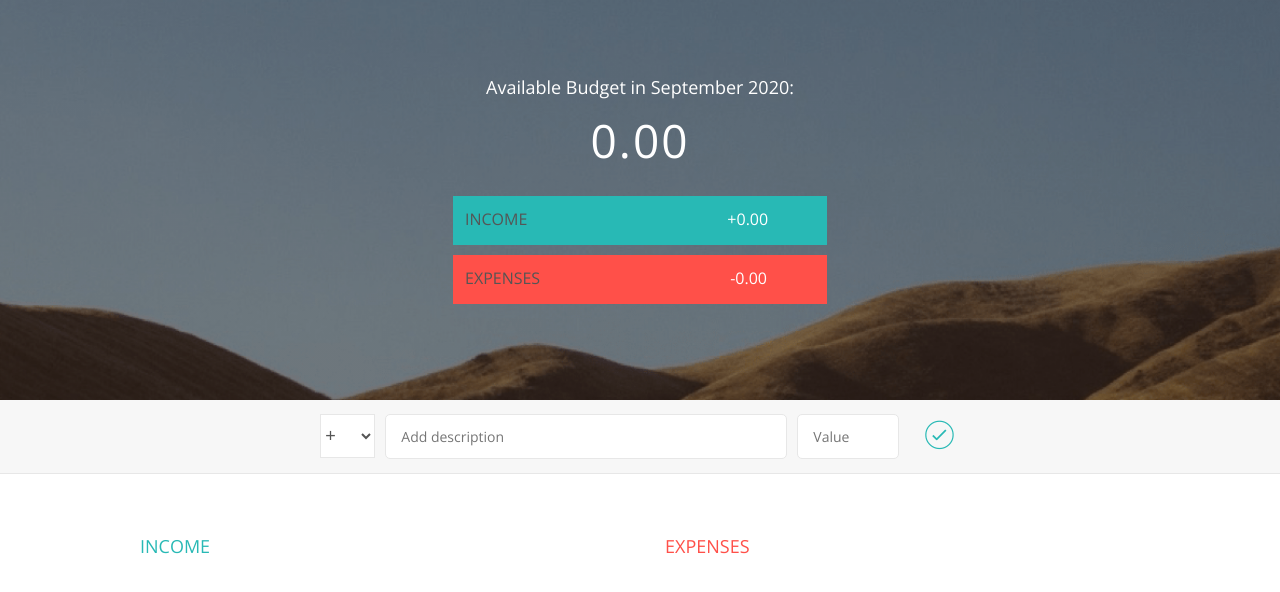
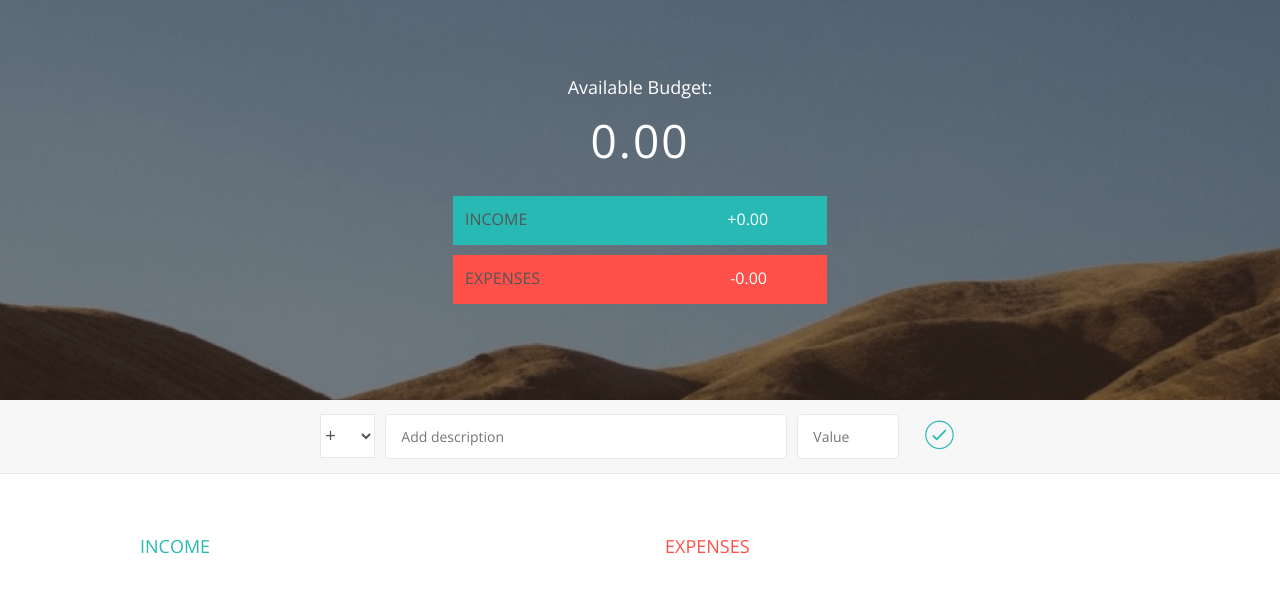
Before and after one commit to SilentGTX/Budget-App, a plain HTML site: page index.html in a window 1280 px wide. Drawn offline with nearby package versions, Linux system fonts and the light colour scheme.

Commit message:
Update index.html

```diff
--- a/index.html
+++ b/index.html
@@ -13,7 +13,7 @@
 
     <div class="flex-image">
         <div class="flex-budget-all">
-            <div class="budget-title">Available Budget in September 2020:</div>
+            <div class="budget-title">Available Budget:</div>
             <div class="budget-value">0.00</div>
             <div class="flexbox-income">
                 <div class="income-text">INCOME</div>
```
